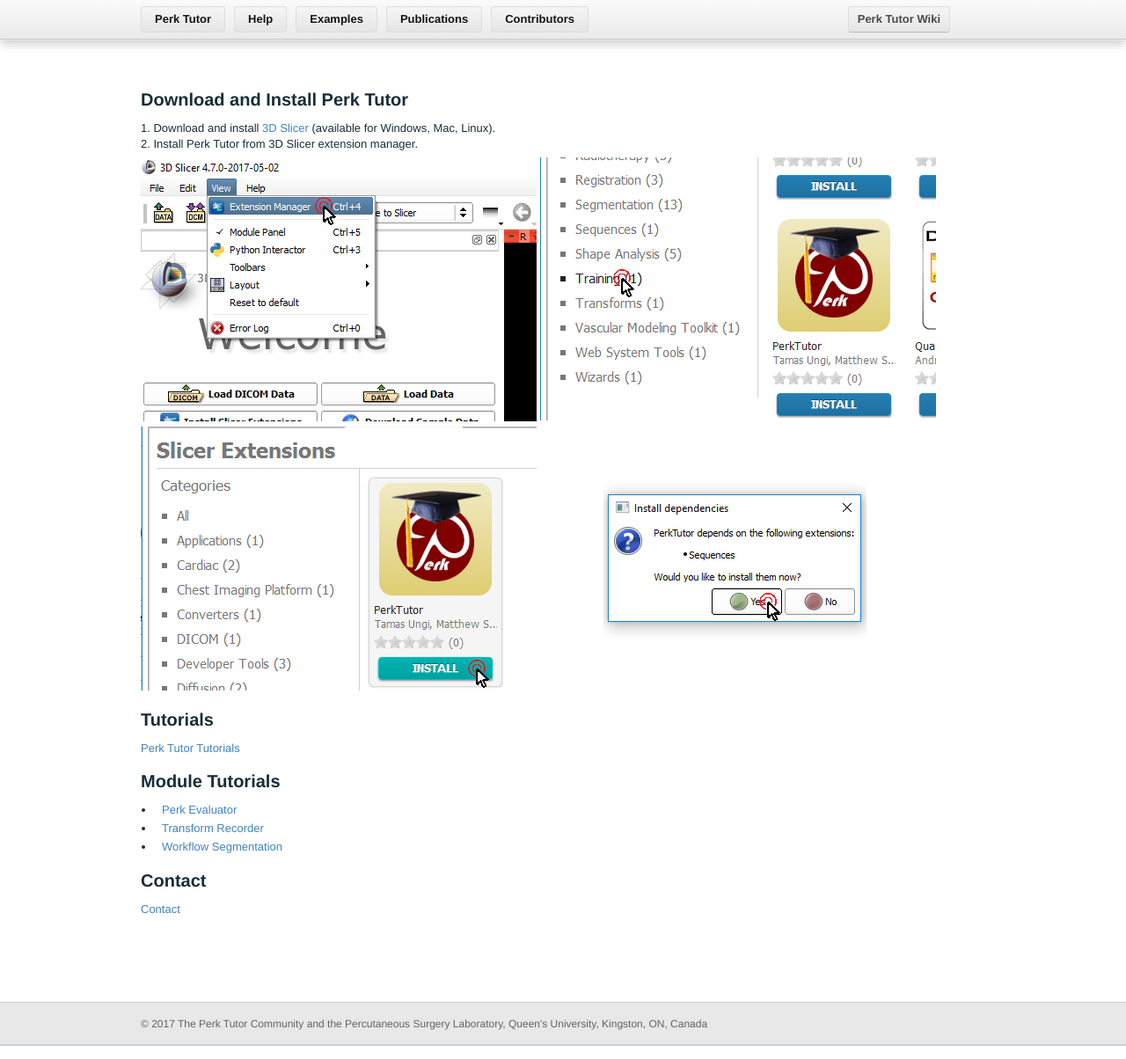
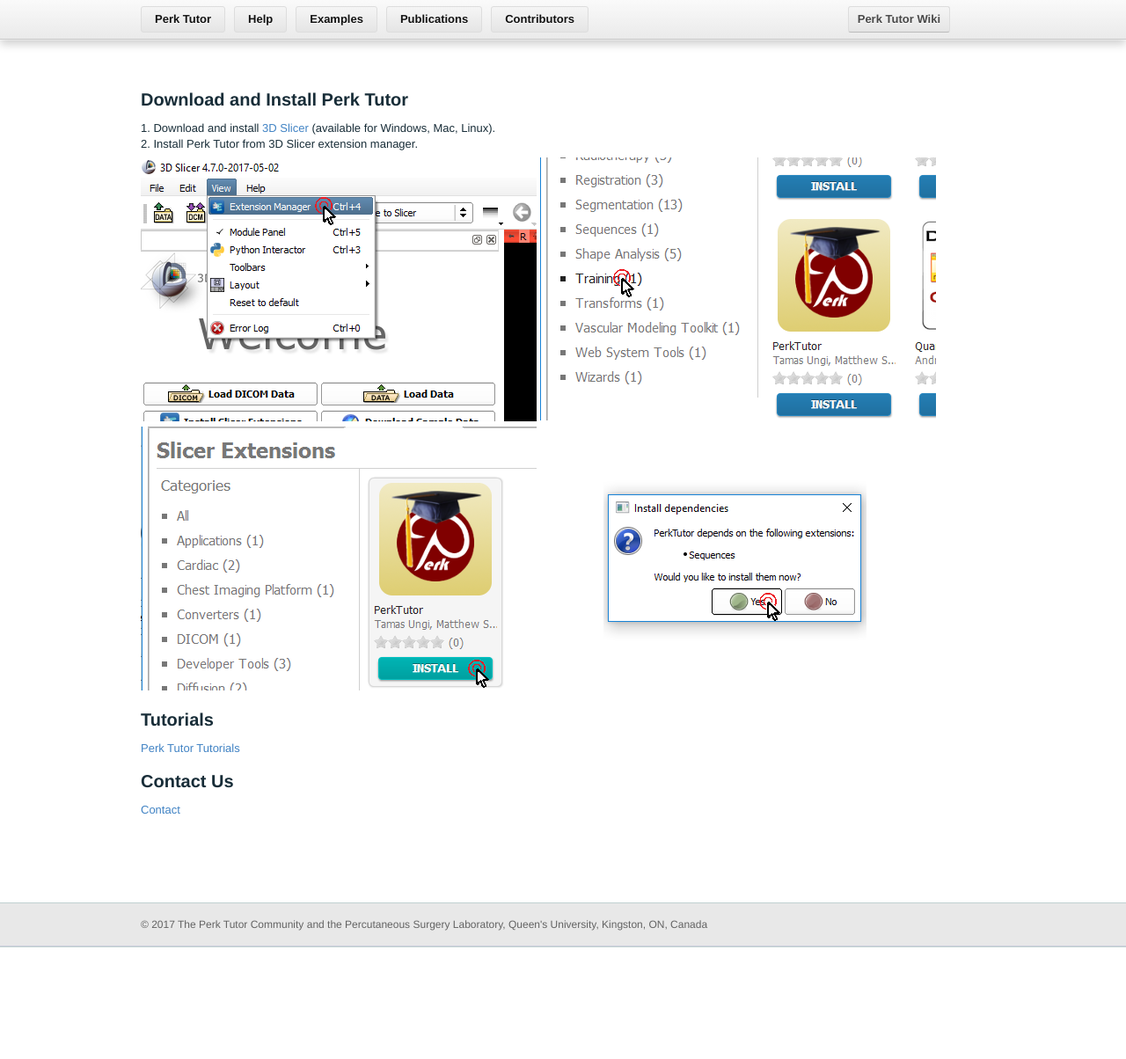
Before and after one commit to PerkTutor/perktutor.github.io, a Jekyll site: the page built from Help.md, in a window 1280 px wide. Shown: the whole page at 88% size. Built offline with Jekyll 4.4.1, drawn with Linux system fonts in a browser that asks for light colours; our own code applies the rules of GitHub Pages for plain Markdown files; after the commit the page ends 1092 px from its top, so only the background shows below that.

Commit message:
Fixing broken/outdated links in the Help page.

```diff
--- a/Help.md
+++ b/Help.md
@@ -13,14 +13,8 @@
 
 # Tutorials
 
-[Perk Tutor Tutorials](https://github.com/PerkTutor/PerkTutor/wiki/PerkTutor-Tutorials)
+[Perk Tutor Tutorials](https://github.com/PerkTutor/PerkTutor/wiki/Tutorials)
 
-# Module Tutorials
-
-* [Perk Evaluator](https://github.com/PerkTutor/PerkEvaluator/wiki/Tutorials)
-* [Transform Recorder](https://github.com/PerkTutor/TransformRecorder/wiki/Tutorials)
-* [Workflow Segmentation](https://github.com/PerkTutor/WorkflowSegmentation/wiki/Tutorials)
-
-# Contact
+# Contact Us
 
 [Contact](https://github.com/PerkTutor/PerkTutor/wiki/Contact)
```
